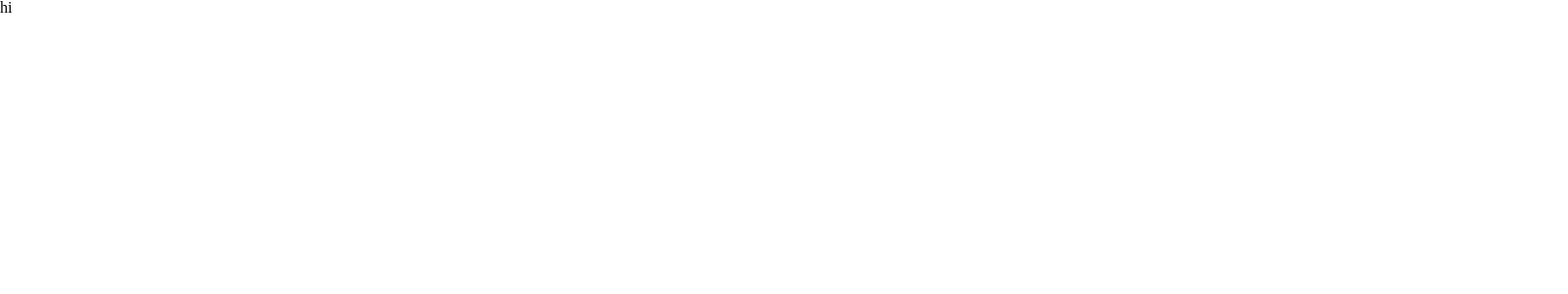
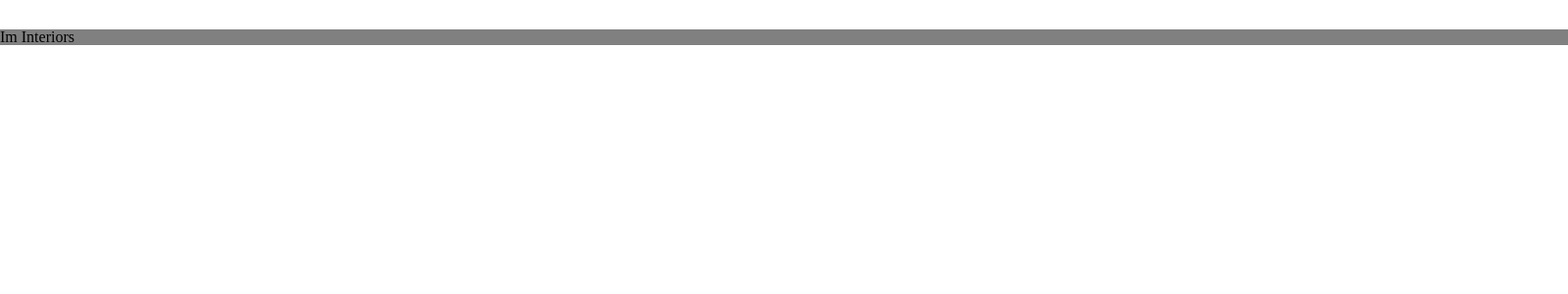
Before and after one commit to cogito1016/bucket_pre, a React (Create React App) app: page / in a window 1280 px wide. Shown: the top 300 px of the page at 98% size, 1600 px wide, since content can reach past the window. Built offline with nearby package versions, Linux system fonts and the light colour scheme.

Commit message:
feat: Page Layout

```diff
--- a/package.json
+++ b/package.json
@@ -9,6 +9,7 @@
     "react": "^17.0.2",
     "react-dom": "^17.0.2",
     "react-scripts": "4.0.3",
+    "styled-components": "^5.2.3",
     "web-vitals": "^1.1.1"
   },
   "scripts": {
--- a/src/App.js
+++ b/src/App.js
@@ -1,5 +1,11 @@
+import Interiors from "./pages/Interiors";
+
 function App() {
-  return <div className="App">hi</div>;
+  return (
+    <div className="App">
+      <Interiors />
+    </div>
+  );
 }
 
 export default App;
--- /dev/null
+++ b/src/pages/Interiors.js
@@ -0,0 +1,14 @@
+import styled from "styled-components";
+
+const Container = styled.div`
+  position: relative;
+  width: 1600px;
+  margin: 30px auto 0 auto;
+  background-color: gray;
+`;
+
+const Interiors = () => {
+  return <Container>Im Interiors</Container>;
+};
+
+export default Interiors;
```
Also changed, not shown: 1 other file (tests, documents, lock files or other folders).
